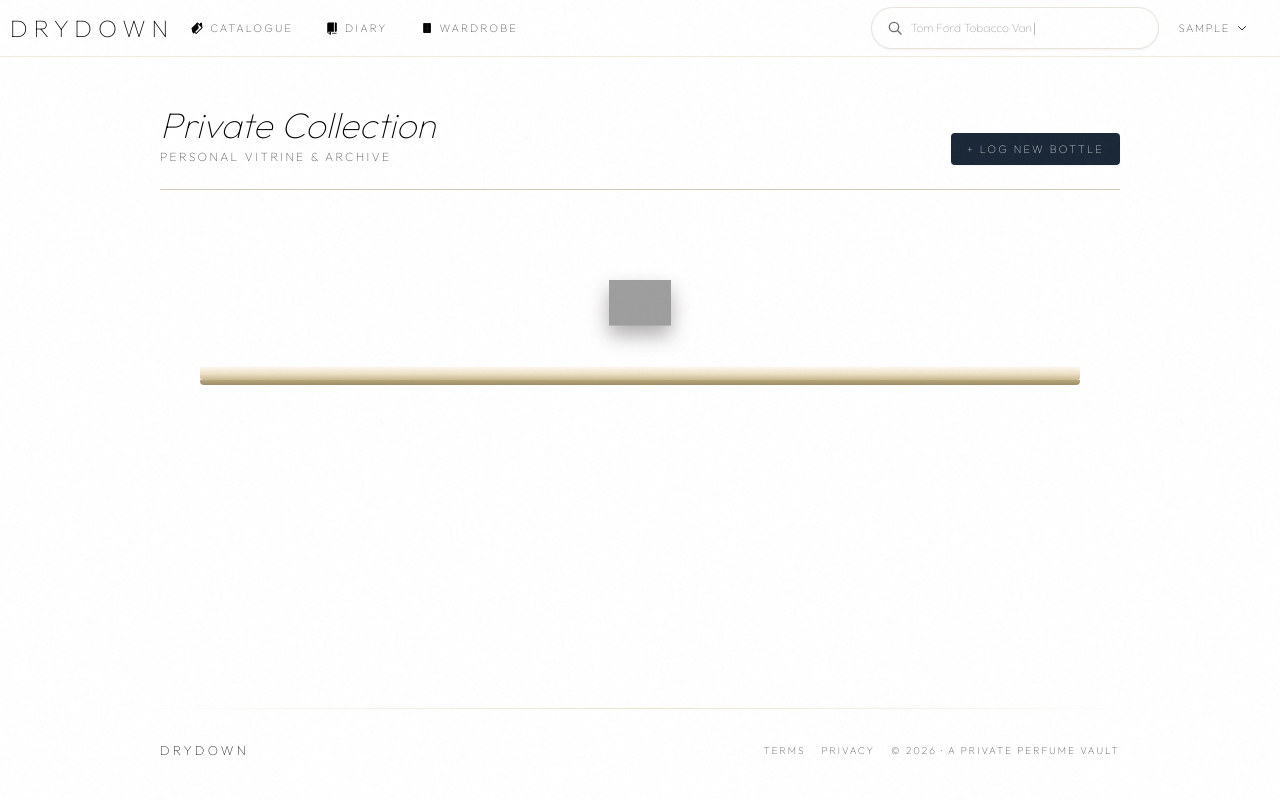
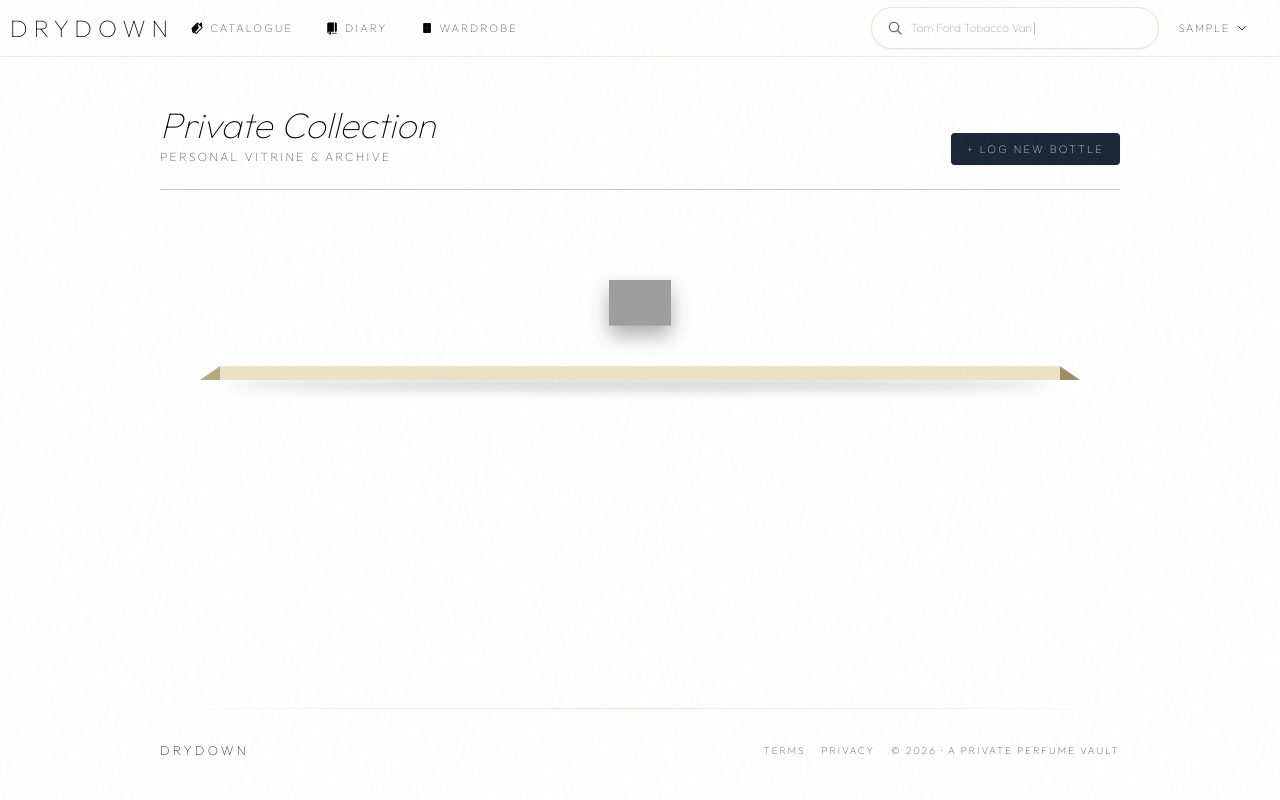
Before and after one commit to Shahmir-Riddo/drydwn, a Django app: page /user/wardrobe/ in a window 1280 px wide. Run offline with Django 5.2, Linux system fonts and the light colour scheme; a user stored in the database is signed in; tables that the repository leaves empty hold one stand-in row (values such as "Sample post"); some libraries are stand-ins or nearby versions; some web fonts are replaced; grey boxes are pictures that could not be loaded.

Commit message:
Swap wardrobe shelf plank for a beveled-wedge CSS technique
Replaces the gradient-bar plank with border-triangle corner wedges
(real end-cap/thickness illusion) and a blurred-ellipse shadow
underneath. The ellipse shadow avoids perspective()+rotateX(), which
triggered a headless-Chrome compositing bug that painted an opaque
white backing instead of a transparent blurred glow.

```diff
--- a/templates/accounts/wardrobe.html
+++ b/templates/accounts/wardrobe.html
@@ -106,26 +106,55 @@
         border-radius: 4px;
     }
 
-    /* The plank itself: a thin bar with a lit top edge and a darker front lip,
-       positioned under the items so bottles read as standing on it. */
+    /* The plank: beveled corner wedges (border-triangle trick) give it a real
+       end-cap/thickness illusion, plus a soft perspective-squashed glow
+       underneath for the "floating shelf" effect. */
     .shelf3d-plank {
         position: relative;
-        height: 14px;
-        border-radius: 3px;
-        background: linear-gradient(180deg, #FFFBF3 0%, #EDE1C8 55%, #C9B990 100%);
-        box-shadow:
-            0 16px 28px -8px rgba(26,21,16,0.45),
-            inset 0 1px 0 rgba(255,255,255,0.7);
+        width: 100%;
+        padding: 0 20px;
+        background: transparent;
     }
     .shelf3d-plank:after {
         content: "";
         position: absolute;
-        left: 0;
-        right: 0;
-        bottom: -5px;
-        height: 5px;
-        border-radius: 0 0 4px 4px;
-        background: linear-gradient(180deg, #B8A87F 0%, #9E8D66 100%);
+        bottom: -10px;
+        left: 30px;
+        right: 30px;
+        height: 10px;
+        border-radius: 50%;
+        background: rgba(26,21,16,0.22);
+        filter: blur(6px);
+        z-index: -1;
+    }
+    .shelf3d-plank > div {
+        border-bottom: 14px solid #EDE1C8;
+        position: relative;
+        z-index: 1;
+    }
+    .shelf3d-plank > div:before {
+        content: "";
+        width: 0;
+        height: 0;
+        border-style: solid;
+        border-width: 0 0 14px 20px;
+        border-color: transparent transparent #B8A87F transparent;
+        position: absolute;
+        bottom: -14px;
+        left: -20px;
+        z-index: 2;
+    }
+    .shelf3d-plank > div:after {
+        content: "";
+        width: 0;
+        height: 0;
+        border-style: solid;
+        border-width: 14px 0 0 20px;
+        border-color: transparent transparent transparent #9E8D66;
+        position: absolute;
+        bottom: -14px;
+        right: -20px;
+        z-index: 2;
     }
 </style>
 {% endblock %}
@@ -198,6 +227,7 @@
 
         var plank = document.createElement('div');
         plank.className = 'shelf3d-plank';
+        plank.appendChild(document.createElement('div'));
         row.appendChild(plank);
 
         return row;
```
